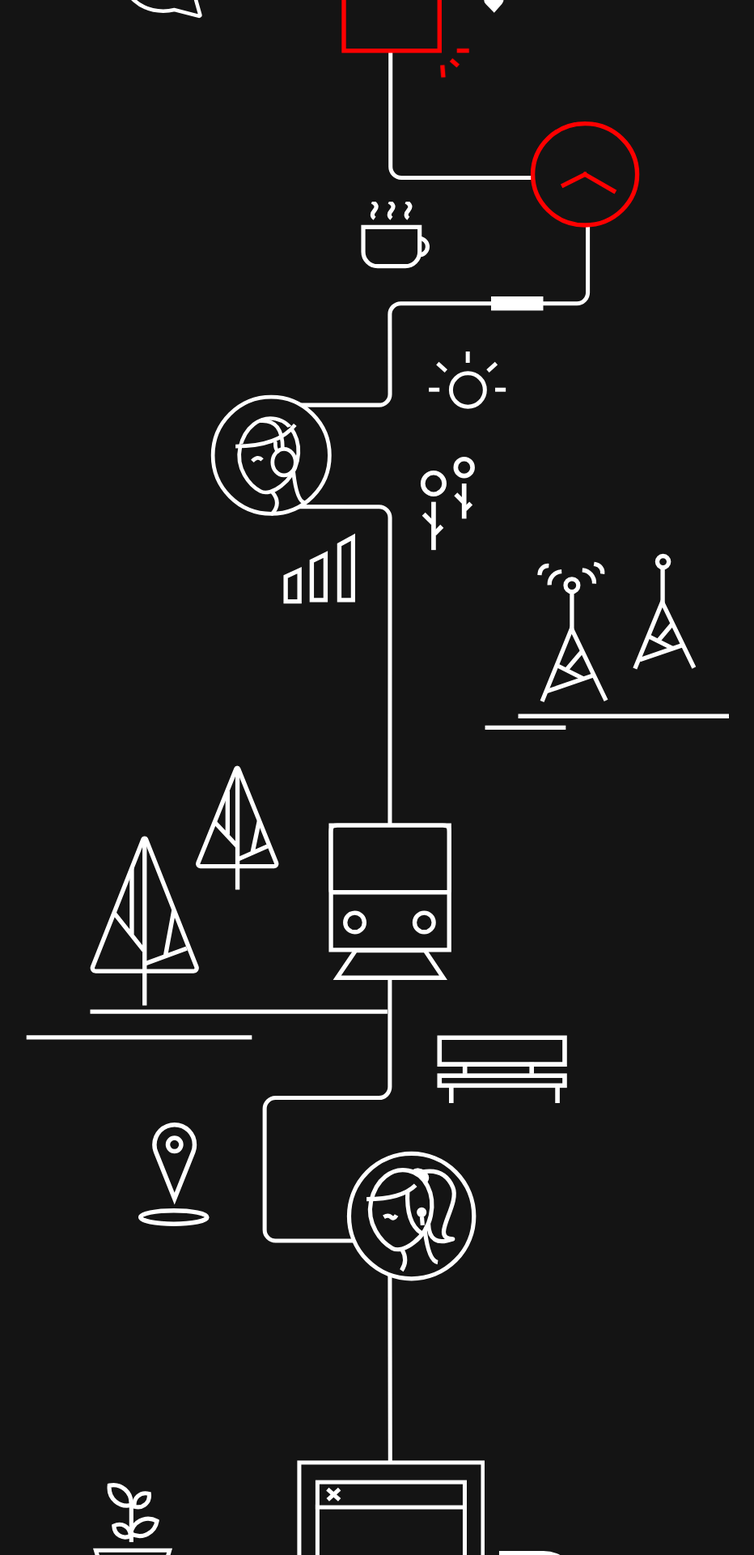
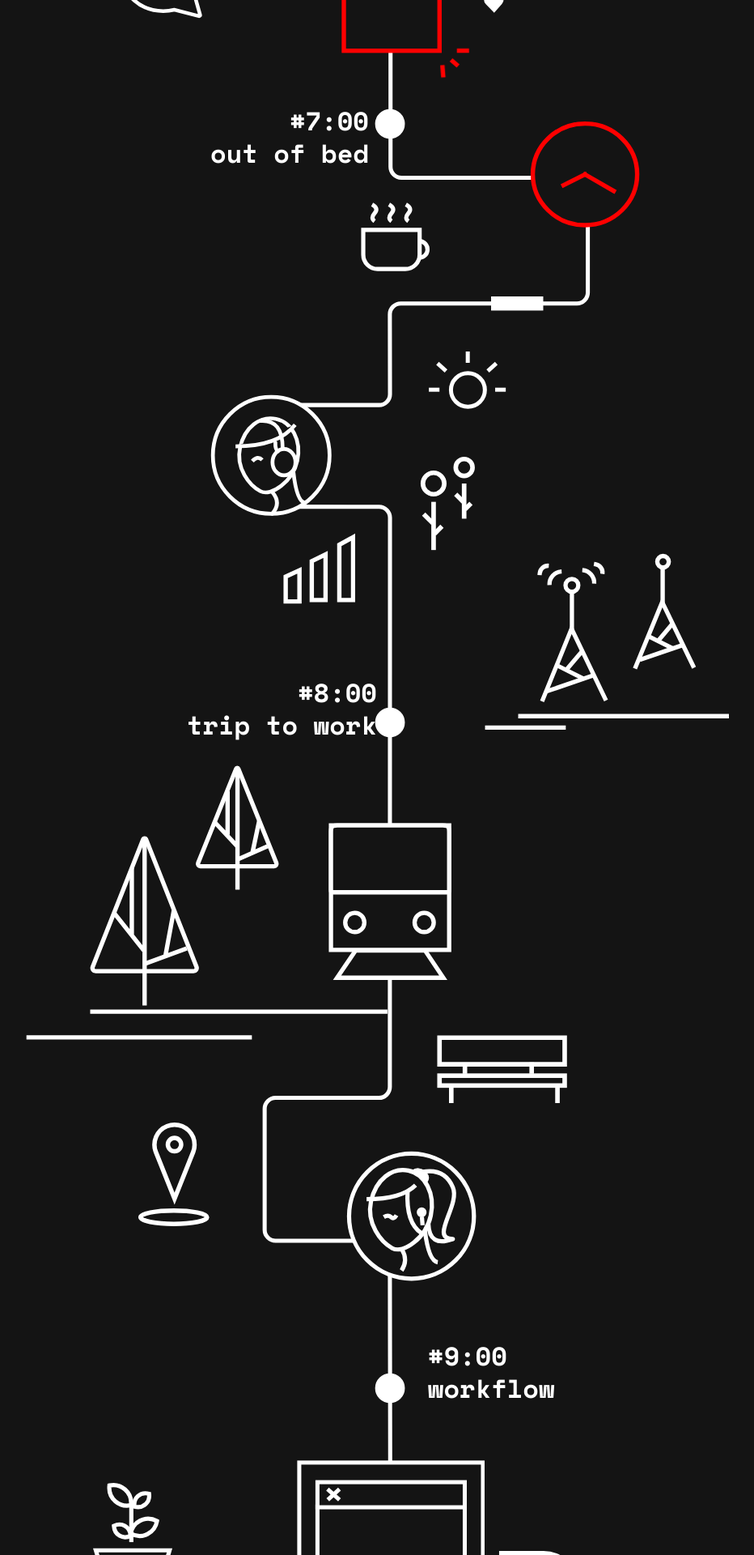
Before and after one commit to ruben-with-b/i-wish-i-knew-that, a Vue app: page /infographic in a window 1280 px wide. Shown: the part 1240-3160 px from the top of the page at 81% size, without its empty margins (156-1088 px from the left). Built offline with nearby package versions, Linux system fonts and the light colour scheme.

Commit message:
Set point in time dots

```diff
--- a/src/components/DailyRoutine.vue
+++ b/src/components/DailyRoutine.vue
@@ -7,11 +7,14 @@
     <svg-base position="absolute" fill="none" stroke="red" top="-1.8%" :width="widthInPercent(114)" viewbox="0 0 114 163" :clickable="true" :popupId="0">
       <phone/>
     </svg-base>
-	<svg-base position="absolute" fill="#ffffff" stroke="#ffffff" top="2%" left="60%" :width="widthInPercent(16)" viewbox="0 0 20 19">
+	<svg-base position="absolute" fill="#ffffff" stroke="#ffffff" top="2%" left="60%" :width="widthInPercent(16)" viewbox="0 0 20 19" class="animate-me">
       <heart/>
     </svg-base>
-	<svg-base position="absolute" fill="none" stroke="#ffffff" top="0.5%" left="20%" :width="widthInPercent(60)" viewbox="0 0 71 68">
+	<svg-base position="absolute" fill="none" stroke="#ffffff" top="0.5%" left="20%" :width="widthInPercent(60)" viewbox="0 0 71 68" class="animate-me">
       <bubble/>
+    </svg-base>
+	<svg-base position="absolute" fill="#ffffff" stroke="#ffffff" top="5%" left="48.15%" :width="widthInPercent(22)" viewbox="0 0 30 30">
+      <point-in-time/>
     </svg-base>
     <svg-base position="absolute" fill="#141414" stroke="red" top="5.3%" left="65.3%" :width="widthInPercent(76)" viewbox="0 0 76 74" :clickable="true" :popupId="1">
       <clock/>
@@ -19,19 +22,19 @@
 	<svg-base position="absolute" fill="#ffffff" stroke="none" top="9.87%" left="61%" :width="widthInPercent(36)" viewbox="0 0 37 10">
       <adapter/>
     </svg-base>
-    <svg-base position="absolute" fill="none" stroke="white" top="7.4%" left="46.6%" :width="widthInPercent(50)" viewbox="0 0 52 50">
+    <svg-base position="absolute" fill="none" stroke="white" top="7.4%" left="46.6%" :width="widthInPercent(50)" viewbox="0 0 52 50" class="animate-me">
       <cup/>
     </svg-base>
-	<svg-base position="absolute" fill="none" stroke="white" top="11.3%" left="54%" :width="widthInPercent(54)" viewbox="0 0 58 43">
+	<svg-base position="absolute" fill="none" stroke="white" top="11.3%" left="54%" :width="widthInPercent(54)" viewbox="0 0 58 43" class="animate-me">
       <sun/>
     </svg-base>
-	<svg-base position="absolute" fill="none" stroke="white" top="14%" left="53%" :width="widthInPercent(39)" viewbox="0 0 37 62">
+	<svg-base position="absolute" fill="none" stroke="white" top="14%" left="53%" :width="widthInPercent(39)" viewbox="0 0 37 62" class="animate-me">
       <flowers/>
     </svg-base>
 	<svg-base position="absolute" fill="none" stroke="white" top="12.4%" left="30%" :width="widthInPercent(84)" viewbox="0 0 96 96">
       <music-boy/>
     </svg-base>
-	<svg-base position="absolute" fill="none" stroke="white" top="16%" left="38%" :width="widthInPercent(50)" viewbox="0 0 50 49">
+	<svg-base position="absolute" fill="none" stroke="white" top="16%" left="38%" :width="widthInPercent(50)" viewbox="0 0 50 49" class="animate-me">
       <wlan/>
     </svg-base>
 	<svg-base position="absolute" fill="none" stroke="white" top="16.5%" left="60%" :width="widthInPercent(170)" viewbox="0 0 171 123">
@@ -39,6 +42,9 @@
     </svg-base>
 	<svg-base position="absolute" fill="none" stroke="white" top="16.7%" left="66%" :width="widthInPercent(50)" viewbox="0 0 51 100">
       <radio-mast/>
+    </svg-base>
+	<svg-base position="absolute" fill="#ffffff" stroke="#ffffff" top="20.5%" left="48.15%" :width="widthInPercent(22)" viewbox="0 0 30 30">
+      <point-in-time/>
     </svg-base>
 	<svg-base position="absolute" fill="none" stroke="white" top="23.5%" left="43%" :width="widthInPercent(85)" viewbox="0 0 86 110">
       <subway/>
@@ -52,13 +58,16 @@
 	<svg-base position="absolute" fill="none" stroke="white" top="31.25%" left="22%" :width="widthInPercent(50)" viewbox="0 0 49 71">
       <geo-pin/>
     </svg-base>
-	<svg-base position="absolute" fill="none" stroke="white" top="32%" left="45%" :width="widthInPercent(90)" viewbox="0 0 93 93" class="animate-me">
+	<svg-base position="absolute" fill="none" stroke="white" top="32%" left="45%" :width="widthInPercent(90)" viewbox="0 0 93 93">
       <music-girl/>
     </svg-base>
-	<svg-base position="absolute" fill="none" stroke="white" top="40%" left="39.5%" :width="widthInPercent(130)" viewbox="0 0 139 104" class="animate-me">
+	<svg-base position="absolute" fill="#ffffff" stroke="#ffffff" top="37.75%" left="48.11%" :width="widthInPercent(22)" viewbox="0 0 30 30">
+      <point-in-time/>
+    </svg-base>
+	<svg-base position="absolute" fill="none" stroke="white" top="40%" left="39.5%" :width="widthInPercent(130)" viewbox="0 0 139 104">
       <desktop/>
     </svg-base>
-	<svg-base position="absolute" fill="none" stroke="white" top="40.6%" left="16%" :width="widthInPercent(400)" viewbox="0 0 417 147">
+	<svg-base position="absolute" fill="none" stroke="white" top="40.6%" left="16%" :width="widthInPercent(400)" viewbox="0 0 417 147" class="animate-me">
       <desktop-deco/>
     </svg-base>
 	<svg-base position="absolute" fill="none" stroke="white" top="46.45%" left="20%" :width="widthInPercent(100)" viewbox="0 0 113 78">
@@ -67,13 +76,16 @@
 	<svg-base position="absolute" fill="none" stroke="white" top="51%" left="47.4%" :width="widthInPercent(85)" viewbox="0 0 88 34">
       <clicked/>
     </svg-base>
+	<svg-base position="absolute" fill="#ffffff" stroke="#ffffff" top="53.5%" left="48.15%" :width="widthInPercent(22)" viewbox="0 0 30 30">
+      <point-in-time/>
+    </svg-base>
 	<svg-base position="absolute" fill="none" stroke="white" top="56.45%" left="21%" :width="widthInPercent(150)" viewbox="0 0 126 64">
       <emoji/>
     </svg-base>
 	<svg-base position="absolute" fill="none" stroke="white" top="55.8%" left="44.5%" :width="widthInPercent(68)" viewbox="0 0 64 106">
       <smartwatch/>
     </svg-base>
-	<svg-base position="absolute" fill="none" stroke="white" top="54.5%" left="60%" :width="widthInPercent(45)" viewbox="0 0 47 46">
+	<svg-base position="absolute" fill="none" stroke="white" top="54.5%" left="60%" :width="widthInPercent(45)" viewbox="0 0 47 46" class="animate-me">
       <bubble-heart/>
     </svg-base>
 	<svg-base position="absolute" fill="none" stroke="white" top="55.85%" left="55%" :width="widthInPercent(220)" viewbox="0 0 202 88">
@@ -82,8 +94,11 @@
 	<svg-base position="absolute" fill="none" stroke="white" top="61.3%" left="24.7%" :width="widthInPercent(70)" viewbox="0 0 71 80">
       <playlist/>
     </svg-base>
-	<svg-base position="absolute" fill="none" stroke="white" top="62.6%" left="52%" :width="widthInPercent(200)" viewbox="0 0 200 76">
+	<svg-base position="absolute" fill="none" stroke="white" top="62.6%" left="52%" :width="widthInPercent(200)" viewbox="0 0 200 76" class="animate-me">
       <sports-deco/>
+    </svg-base>
+	<svg-base position="absolute" fill="#ffffff" stroke="#ffffff" top="68.35%" left="48.15%" :width="widthInPercent(22)" viewbox="0 0 30 30">
+      <point-in-time/>
     </svg-base>
 	<svg-base position="absolute" fill="none" stroke="white" top="70%" left="33%" :width="widthInPercent(220)" viewbox="0 0 253 88">
       <smalltalk/>
@@ -97,18 +112,27 @@
 	<svg-base position="absolute" fill="#141414" stroke="white" top="80%" left="39.62%" :width="widthInPercent(130)" viewbox="0 0 128 88">
       <share-buttons/>
     </svg-base>
-	<svg-base position="absolute" fill="#141414" stroke="white" top="83.5%" left="59%" :width="widthInPercent(50)" viewbox="0 0 45 51">
+	<svg-base position="absolute" fill="#141414" stroke="white" top="83.5%" left="59%" :width="widthInPercent(50)" viewbox="0 0 45 51" class="animate-me">
       <moon/>
     </svg-base>
 	<svg-base position="absolute" fill="#141414" stroke="white" top="85%" left="39.66%" :width="widthInPercent(130)" viewbox="0 0 133 185">
       <tilt/>
     </svg-base>
+	<svg-base position="absolute" fill="#ffffff" stroke="#ffffff" top="92.7%" left="48.15%" :width="widthInPercent(22)" viewbox="0 0 30 30">
+      <point-in-time/>
+    </svg-base>
 	<svg-base position="absolute" fill="#141414" stroke="white" top="94.5%" left="43.3%" :width="widthInPercent(120)" viewbox="0 0 123 116">
       <touch/>
     </svg-base>
-	<svg-base position="absolute" fill="#FFFFFF" stroke="#FFFFFF" top="97%" left="36%" :width="widthInPercent(35)" viewbox="0 0 47 42">
+	<svg-base position="absolute" fill="#FFFFFF" stroke="#FFFFFF" top="97%" left="36%" :width="widthInPercent(35)" viewbox="0 0 47 42" class="animate-me">
       <sleep/>
     </svg-base>
+	<PartOfDay clock="#7:00" context="out of bed" position="absolute" top="4.9%" left="30%" textAlign="right" />
+	<PartOfDay clock="#8:00" context="trip to work" position="absolute" top="19.7%" left="27.4%" textAlign="right" />
+	<PartOfDay clock="#9:00" context="workflow" position="absolute"  top="36.9%" left="54%" textAlign="left" />
+	<PartOfDay clock="#17:00" context="doing sports" position="absolute"  top="53.1%" left="27%" textAlign="right" />
+	<PartOfDay clock="#19:00" context="meeting friends" position="absolute"  top="67.5%" left="23%" textAlign="right" />
+	<PartOfDay clock="#22:30" context="go to sleep" position="absolute"  top="92%" left="54%" textAlign="left" />
   </div>
   <Popup v-for="(c, index) in popupContent" :key="index" :content="getPopupContentById(index)"/>
 </div>
@@ -117,6 +141,7 @@
 <script>
 import popupContent from '@/data/popupContent.json'
 import Popup from '@/components/Popup.vue'
+import PartOfDay from '@/components/PartOfDay.vue'
 
 import SvgBase from '@/components/svg/SvgBase.vue'
 import Journey from '@/components/svg/Path.vue'
@@ -124,6 +149,7 @@ import Phone from '@/components/svg/Phone.vue'
 import Cup from '@/components/svg/Cup.vue'
 import Heart from '@/components/svg/Heart.vue'
 import Bubble from '@/components/svg/Bubble.vue'
+import PointInTime from '@/components/svg/PointInTime.vue'
 import Clock from '@/components/svg/Clock.vue'
 import Adapter from '@/components/svg/Adapter.vue'
 import Sun from '@/components/svg/Sun.vue'
@@ -166,11 +192,13 @@ export default {
 	},
 	components: {
 		Popup,
+		PartOfDay,
 		SvgBase,
 		Journey,
 		Phone,
 		Heart,
 		Bubble,
+		PointInTime,
 		Clock,
 		Adapter,
 		Cup,
@@ -254,7 +282,7 @@ export default {
 
 .animate-me {
 	opacity: 0;
-	transition: opacity 0.5s ease;
+	transition: opacity 1s ease;
 	&.show-up {
 		opacity: 1;
 	}
--- /dev/null
+++ b/src/components/PartOfDay.vue
@@ -0,0 +1,26 @@
+<template>
+  <div :style="{position: position, top: top, left: left, textAlign: textAlign }">
+    <h3> {{ clock }} </h3>
+    <h3> {{ context }} </h3>
+  </div>
+</template>
+
+<script>
+
+export default {
+	data () {
+		return {
+		}
+	},
+	props: ['context', 'clock', 'top', 'left', 'position', 'text-align'],
+	methods: {
+	}
+}
+</script>
+
+<style lang="scss" scoped>
+h3{
+  line-height: 2.5rem;
+}
+
+</style>
--- a/src/components/svg/Cup.vue
+++ b/src/components/svg/Cup.vue
@@ -1,5 +1,5 @@
 <template>
-    <g transform="translate(0,0)">
+    <g transform="translate(0,2)">
         <path d="M1.75,18.25 L1.75,36 C1.75,41.6609187 6.33908131,46.25 12,46.25 L31.9393939,46.25 C37.6003126,46.25 42.1893939,41.6609187 42.1893939,36 L42.1893939,18.25 L1.75,18.25 Z"></path>
         <path d="M43.4210772,36.0016647 C46.7681658,35.9999154 49.4829354,33.3121314 49.4846856,29.9983312 C49.4864342,26.684531 46.7745009,23.9995833 43.4274123,24.0013319" transform="rotate(3.000000)"></path>
         <path d="M9.90623416,12 C7.81705615,10.5259583 7.81705615,8.61209159 9.90623416,6.25839979 C11.9954122,3.904708 11.3903038,1.81857474 8.09090909,0"></path>
--- /dev/null
+++ b/src/components/svg/PointInTime.vue
@@ -0,0 +1,5 @@
+<template>
+    <g transform="translate(0,2)">
+        <circle id="Markierung-Aufstehen" cx="14.5" cy="12.5" r="12.5"></circle>
+    </g>
+</template>
```
